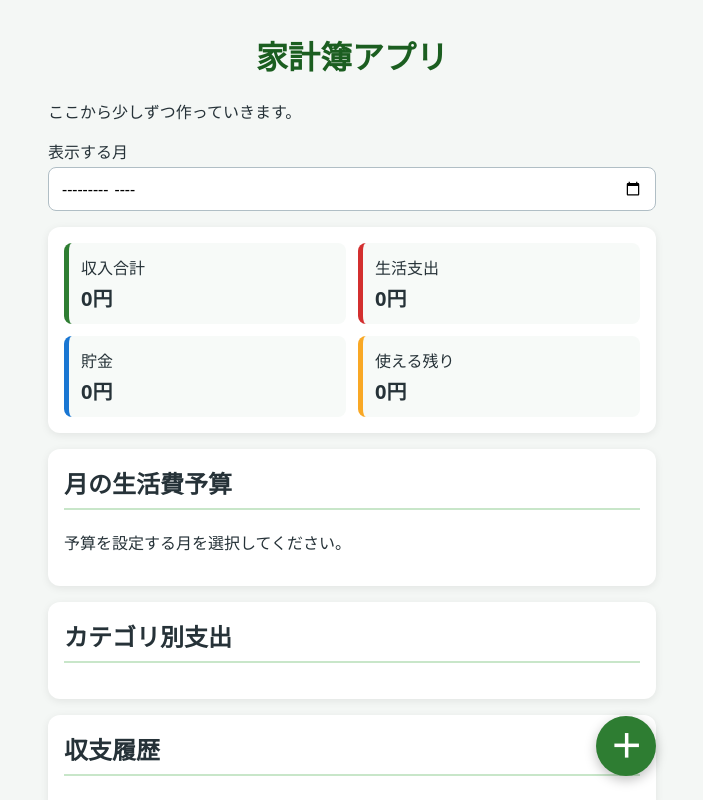
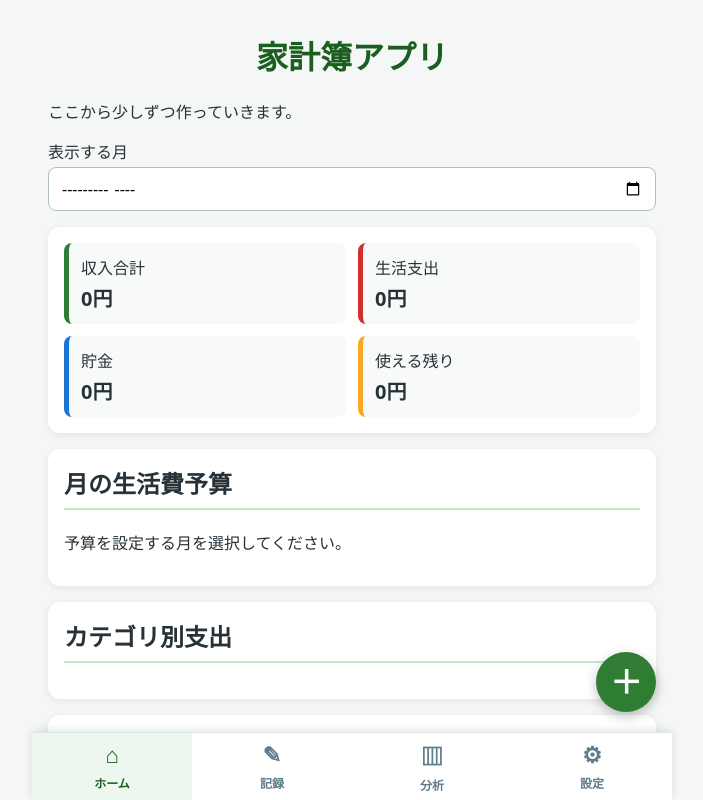
Before and after one commit to wasyun4/zubora-kakeibo-pwa, a React (Vite) app: page / in a window 1280 px wide. Shown: the top 800 px of the page, without its empty margins (288-991 px from the left). Built offline with nearby package versions, Linux system fonts and the light colour scheme.

Commit message:
feat: add bottom navigation

```diff
--- a/src/App.tsx
+++ b/src/App.tsx
@@ -5,6 +5,7 @@ import { useEffect, useState } from "react";
 import { initialCategories } from "./categories";
 import { initialPaymentMethods } from "./paymentMethods";
 import type {
+  AppView,
   CategoryBudget,
   MonthlyBudget,
   Transaction,
@@ -17,6 +18,8 @@ import TransactionList from "./components/TransactionList";
 import TransactionForm from "./components/TransactionForm";
 import MonthlyBudgetPanel from "./components/MonthlyBudgetPanel";
 import CategoryBudgetPanel from "./components/CategoryBudgetPanel";
+import BottomNavigation from "./components/BottomNavigation";
+
 
 function App() {
   // 【収入・支出の大カテゴリ抽出】
@@ -48,6 +51,8 @@ function App() {
     useState<string | null>(null);
   const [isTransactionFormOpen, setIsTransactionFormOpen] =
     useState(false);
+  const [activeView, setActiveView] =
+    useState<AppView>("home");
   const [selectedMonth, setSelectedMonth] = useState("");
   // 【月全体の予算データ管理】
   const [budgetAmount, setBudgetAmount] = useState("");
@@ -488,6 +493,12 @@ function App() {
         statuses={categoryBudgetStatuses}
         onSave={handleSaveCategoryBudget}
       />
+
+      <BottomNavigation
+        activeView={activeView}
+        onViewChange={setActiveView}
+      />
+
     </main>
   );
 }
--- /dev/null
+++ b/src/components/BottomNavigation.tsx
@@ -0,0 +1,59 @@
+// 【画面下部メニュー】
+// ホーム・記録・分析・設定の画面切り替えをApp.tsxへ伝える部品です。
+
+import type { AppView } from "../types";
+
+type BottomNavigationProps = {
+    activeView: AppView;
+    onViewChange: (view: AppView) => void;
+};
+
+function BottomNavigation({
+    activeView,
+    onViewChange,
+}: BottomNavigationProps) {
+    return (
+        <nav
+            className="bottom-navigation"
+            aria-label="メインメニュー"
+        >
+            <button
+                type="button"
+                className={activeView === "home" ? "active" : ""}
+                onClick={() => onViewChange("home")}
+            >
+                <span>⌂</span>
+                ホーム
+            </button>
+
+            <button
+                type="button"
+                className={activeView === "records" ? "active" : ""}
+                onClick={() => onViewChange("records")}
+            >
+                <span>✎</span>
+                記録
+            </button>
+
+            <button
+                type="button"
+                className={activeView === "analysis" ? "active" : ""}
+                onClick={() => onViewChange("analysis")}
+            >
+                <span>▥</span>
+                分析
+            </button>
+
+            <button
+                type="button"
+                className={activeView === "settings" ? "active" : ""}
+                onClick={() => onViewChange("settings")}
+            >
+                <span>⚙</span>
+                設定
+            </button>
+        </nav>
+    );
+}
+
+export default BottomNavigation;
--- a/src/styles.css
+++ b/src/styles.css
@@ -16,7 +16,7 @@ main {
   width: 100%;
   max-width: 40rem;
   margin: 0 auto;
-  padding: 2rem 1rem;
+  padding: 2rem 1rem 6rem;
 }
 
 section {
@@ -176,6 +176,7 @@ li button {
 @media (max-width: 420px) {
   main {
     padding: 1rem 0.75rem;
+    padding-bottom: 6rem;
   }
 
   .summary {
@@ -195,7 +196,7 @@ li button {
 .floating-add-button {
   position: fixed;
   right: max(1.25rem, calc((100vw - 40rem) / 2 + 1rem));
-  bottom: 1.5rem;
+  bottom: 5.5rem;
   width: 3.75rem;
   min-height: 3.75rem;
   margin: 0;
@@ -206,3 +207,40 @@ li button {
   box-shadow: 0 4px 12px rgb(0 0 0 / 25%);
   z-index: 10;
 }
+
+.bottom-navigation {
+  position: fixed;
+  left: 50%;
+  bottom: 0;
+  display: grid;
+  grid-template-columns: repeat(4, 1fr);
+  width: min(100%, 40rem);
+  background: white;
+  border-top: 1px solid #dce8df;
+  box-shadow: 0 -2px 8px rgb(0 0 0 / 10%);
+  transform: translateX(-50%);
+  z-index: 9;
+}
+
+.bottom-navigation button {
+  display: flex;
+  flex-direction: column;
+  align-items: center;
+  gap: 0.2rem;
+  min-height: 4rem;
+  margin: 0;
+  padding: 0.4rem;
+  color: #607d8b;
+  font-size: 0.75rem;
+  background: white;
+  border-radius: 0;
+}
+
+.bottom-navigation button span {
+  font-size: 1.4rem;
+}
+
+.bottom-navigation button.active {
+  color: #1b5e20;
+  background: #edf7f0;
+}
--- a/src/types.ts
+++ b/src/types.ts
@@ -23,3 +23,9 @@ export type CategoryBudget = {
   majorCategoryId: string;
   amount: number;
 };
+
+export type AppView =
+  | "home"
+  | "records"
+  | "analysis"
+  | "settings";
```
Also changed, not shown: 1 other file (tests, documents, lock files or other folders).
